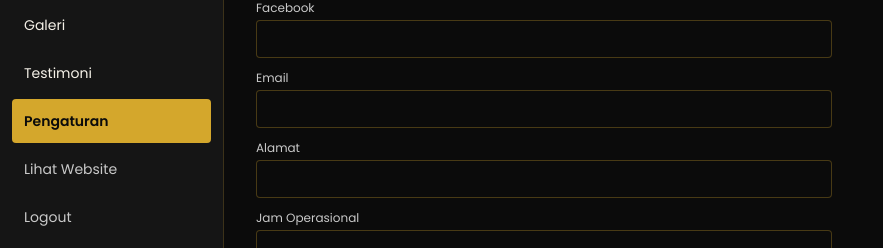
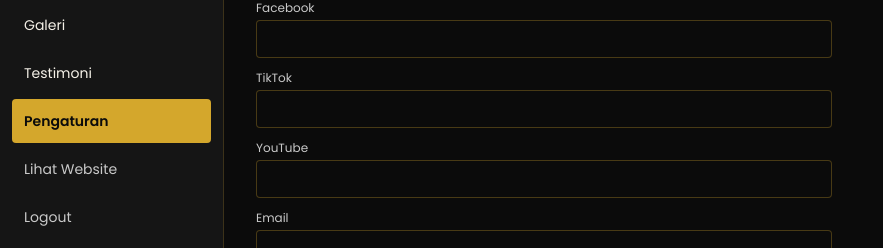
Before and after one commit to vindahpulotimahatv-commits/rusdifuniture, a Next.js app: page /admin/pengaturan in a window 1280 px wide. Shown: the part 434-682 px from the top of the page, without its empty margins (0-883 px from the left). Built offline with nearby package versions, Linux system fonts and the light colour scheme; no server answers; the database is empty.

Commit message:
Add files via upload

```diff
--- a/src/app/admin/(panel)/pengaturan/page.tsx
+++ b/src/app/admin/(panel)/pengaturan/page.tsx
@@ -3,7 +3,7 @@ import { useEffect, useState } from "react";
 import { supabase } from "@/lib/supabase-browser";
 import { uploadImage } from "@/lib/upload";
 import Toast from "@/components/admin/Toast";
-const fields: [string, string][] = [["store_name", "Nama Toko"], ["subtitle", "Subjudul"], ["tagline", "Tagline"], ["whatsapp", "Nomor WhatsApp (62...)"], ["instagram", "Instagram"], ["facebook", "Facebook"], ["email", "Email"], ["address", "Alamat"], ["hours", "Jam Operasional"], ["maps_url", "Google Maps (URL)"], ["copyright", "Copyright Footer"]];
+const fields: [string, string][] = [["store_name", "Nama Toko"], ["subtitle", "Subjudul"], ["tagline", "Tagline"], ["whatsapp", "Nomor WhatsApp (62...)"], ["instagram", "Instagram"], ["facebook", "Facebook"], ["tiktok", "TikTok"], ["youtube", "YouTube"], ["email", "Email"], ["address", "Alamat"], ["hours", "Jam Operasional"], ["maps_url", "Google Maps (URL)"], ["copyright", "Copyright Footer"]];
 export default function Pengaturan() {
   const sb = supabase();
   const [v, setV] = useState<Record<string, string>>({});
```
